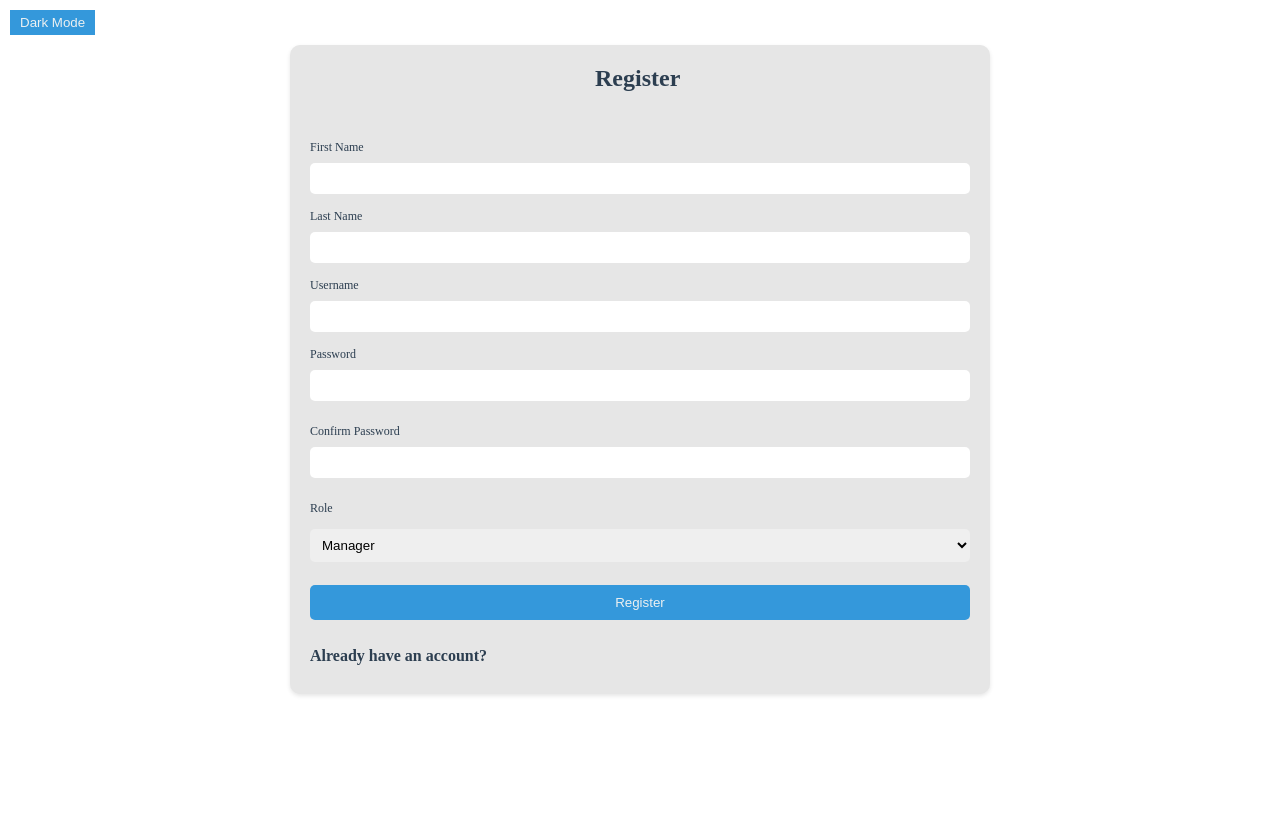
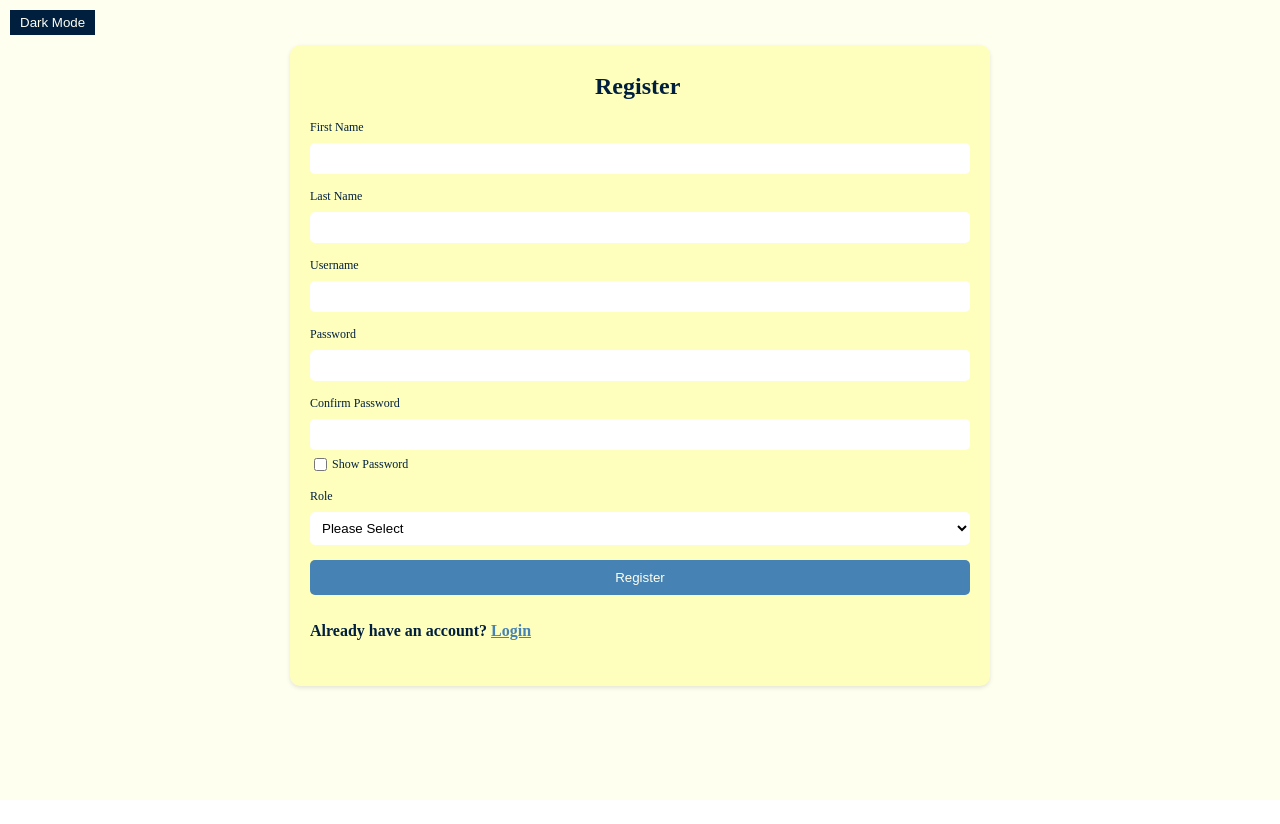
Before and after one commit to hulos1995/StockiStash-Capstone-Project, a React (Vite) app: page /signup in a window 1280 px wide. After the commit the page ends 800 px from the top, so only its background shows below. Built offline with nearby package versions, Linux system fonts and the light colour scheme; a web font is replaced by a local one.

Commit message:
style login page

```diff
--- a/src/components/DarkMode/DarkMode.jsx
+++ b/src/components/DarkMode/DarkMode.jsx
@@ -1,6 +1,5 @@
 import "./DarkMode.scss";
-
-const DarkModeToggle = ({ isDarkMode, toggleDarkMode }) => {
+const DarkMode = ({ isDarkMode, toggleDarkMode }) => {
   return (
     <button className="dark-mode-toggle" onClick={toggleDarkMode}>
       {isDarkMode ? "Light Mode" : "Dark Mode"}
@@ -8,4 +7,4 @@ const DarkModeToggle = ({ isDarkMode, toggleDarkMode }) => {
   );
 };
 
-export default DarkModeToggle;
+export default DarkMode;
--- a/src/components/DarkMode/DarkMode.scss
+++ b/src/components/DarkMode/DarkMode.scss
@@ -1,8 +1,9 @@
+@use "../../style/partials/_variable" as *;
 .dark-mode-toggle {
   margin: 10px;
   padding: 5px 10px;
-  background-color: #3498db;
+  background-color: $primary-color;
   border: none;
-  color: #ecf0f1;
+  color: $button-text;
   cursor: pointer;
 }
--- a/src/pages/LoginPage/LoginPage.jsx
+++ b/src/pages/LoginPage/LoginPage.jsx
@@ -1,5 +1,81 @@
+import { useState } from "react";
+import DarkMode from "../../components/DarkMode/DarkMode";
+import "./LoginPage.scss";
 const LoginPage = () => {
-  return <div></div>;
+  const [isDarkMode, setIsDarkMode] = useState(false);
+  const [formData, setFormData] = useState({
+    username: "",
+    password: "",
+  });
+  const [showPassword, setShowPassword] = useState(false);
+  const toggleDarkMode = () => setIsDarkMode(!isDarkMode);
+  const handleInputChange = (e) => {
+    const { name, value } = e.target;
+    setFormData({ ...formData, [name]: value });
+  };
+  const handleLogin = () => {
+    console.log("Logging in user:", formData);
+  };
+  const toggleShowPassword = () => {
+    setShowPassword(!showPassword);
+  };
+  return (
+    <div className={`login ${isDarkMode ? "login--dark" : "login--light"}`}>
+      <DarkMode isDarkMode={isDarkMode} toggleDarkMode={toggleDarkMode} />
+      <div className="login__form">
+        <div className="login__title-container">
+          <h2 className="login__title-container-text">Login</h2>
+        </div>
+        <form>
+          <div className="login__field">
+            <label className="login__field-label" htmlFor="username">
+              Username
+            </label>
+            <input
+              className="login__field-input"
+              type="text"
+              id="username"
+              name="username"
+              value={formData.username}
+              onChange={handleInputChange}
+            />
+          </div>
+          <div className="login__field">
+            <label className="login__field-label" htmlFor="password">
+              Password
+            </label>
+            <input
+              className="login__field-input"
+              type={showPassword ? "text" : "password"}
+              id="password"
+              name="password"
+              value={formData.password}
+              onChange={handleInputChange}
+            />
+            <label className="login__show-password">
+              <input
+                type="checkbox"
+                checked={showPassword}
+                onChange={toggleShowPassword}
+              />
+              Show Password
+            </label>
+          </div>
+          <button
+            className="login__field-btn"
+            type="button"
+            onClick={handleLogin}
+          >
+            Login
+          </button>
+          <h5 className="login__field-register">
+            Don&apos;t have an account? {""}
+            <span className="login__field-register-text">Register</span>
+          </h5>
+        </form>
+      </div>
+    </div>
+  );
 };
 
 export default LoginPage;
--- a/src/pages/RegisterPage/RegisterPage.jsx
+++ b/src/pages/RegisterPage/RegisterPage.jsx
@@ -1,7 +1,6 @@
 import { useState } from "react";
 import DarkMode from "../../components/DarkMode/DarkMode";
 import "./RegisterPage.scss";
-
 const RegisterPage = () => {
   const [isDarkMode, setIsDarkMode] = useState(false);
   const [formData, setFormData] = useState({
@@ -12,17 +11,18 @@ const RegisterPage = () => {
     confirmPassword: "",
     role: "manager",
   });
-
+  const [showPassword, setShowPassword] = useState(false);
   const toggleDarkMode = () => setIsDarkMode(!isDarkMode);
   const handleInputChange = (e) => {
     const { name, value } = e.target;
     setFormData({ ...formData, [name]: value });
   };
-
   const handleRegister = () => {
     console.log("Registering user:", formData);
   };
-
+  const toggleShowPassword = () => {
+    setShowPassword(!showPassword);
+  };
   return (
     <div
       className={`register ${
@@ -36,11 +36,11 @@ const RegisterPage = () => {
         </div>
         <form>
           <div className="register__field">
-            <label className="register__field-user" htmlFor="firstname">
+            <label className="register__field-label" htmlFor="firstname">
               First Name
             </label>
             <input
-              className="register__field-userName"
+              className="register__field-input"
               type="text"
               id="firstname"
               name="firstname"
@@ -49,11 +49,11 @@ const RegisterPage = () => {
             />
           </div>
           <div className="register__field">
-            <label className="register__field-user" htmlFor="lastname">
+            <label className="register__field-label" htmlFor="lastname">
               Last Name
             </label>
             <input
-              className="register__field-userName"
+              className="register__field-input"
               type="text"
               id="lastname"
               name="lastname"
@@ -62,11 +62,11 @@ const RegisterPage = () => {
             />
           </div>
           <div className="register__field">
-            <label className="register__field-user" htmlFor="username">
+            <label className="register__field-label" htmlFor="username">
               Username
             </label>
             <input
-              className="register__field-userName"
+              className="register__field-input"
               type="text"
               id="username"
               name="username"
@@ -75,12 +75,12 @@ const RegisterPage = () => {
             />
           </div>
           <div className="register__field">
-            <label className="register__field-password" htmlFor="password">
+            <label className="register__field-label" htmlFor="password">
               Password
             </label>
             <input
-              className="register__field-passwordField"
-              type="password"
+              className="register__field-input"
+              type={showPassword ? "text" : "password"}
               id="password"
               name="password"
               value={formData.password}
@@ -88,35 +88,41 @@ const RegisterPage = () => {
             />
           </div>
           <div className="register__field">
-            <label
-              className="register__field-passwordConfirm"
-              htmlFor="confirmPassword"
-            >
+            <label className="register__field-label" htmlFor="confirmPassword">
               Confirm Password
             </label>
             <input
-              className="register__field-passwordField"
-              type="password"
+              className="register__field-input"
+              type={showPassword ? "text" : "password"}
               id="confirmPassword"
               name="confirmPassword"
               value={formData.confirmPassword}
               onChange={handleInputChange}
             />
+            <label className="register__show-password">
+              <input
+                type="checkbox"
+                checked={showPassword}
+                onChange={toggleShowPassword}
+              />
+              Show Password
+            </label>
           </div>
           <div className="register__field">
-            <label className="register__field-role" htmlFor="role">
+            <label className="register__field-label" htmlFor="role">
               Role
             </label>
             <select
-              className="register__field-userRole"
+              className="register__field-select"
               id="role"
               name="role"
               value={formData.role}
               onChange={handleInputChange}
             >
-              <option value="manager">Manager</option>
-              <option value="polisher">Mold Polisher</option>
-              <option value="spotter">Spotter</option>
+              <option value="Select">Please Select</option>
+              <option value="Manager">Manager</option>
+              <option value="Polisher">Mold Polisher</option>
+              <option value="Spotter">Spotter</option>
             </select>
           </div>
           <button
@@ -126,7 +132,10 @@ const RegisterPage = () => {
           >
             Register
           </button>
-          <h5 className="register__field-login">Already have an account?</h5>
+          <h5 className="register__field-login">
+            Already have an account?{" "}
+            <span className="register__field-login-text">Login</span>
+          </h5>
         </form>
       </div>
     </div>
--- a/src/pages/RegisterPage/RegisterPage.scss
+++ b/src/pages/RegisterPage/RegisterPage.scss
@@ -1,94 +1,97 @@
-@use "../../style/partials/_variable" as *;
+@use "../../style/partials/__variable" as *;
 @use "../../style/partials/__mixin" as *;
 @use "../../style/partials/__typography" as *;
 @use "../../style/partials/__reset" as *;
 .register {
   font-family: "prata";
-  height: 103vh;
+  height: 100vh;
   &--dark {
-    background-color: $dark-bg;
-    color: $text-light;
+    background-color: $background-dark;
+    color: $text-secondary;
     .register__form {
-      background-color: lighten($dark-bg, 10%);
+      background-color: lighten($background-dark, 10%);
     }
   }
   &--light {
-    background-color: $light-bg;
-    color: $text-dark;
+    background-color: $background-light;
+    color: $text-primary;
     .register__form {
-      background-color: darken($light-bg, 10%);
+      background-color: darken($background-light, 10%);
     }
   }
   &__form {
     font-size: 0.75rem;
     width: 300px;
-    padding: 0 20px;
-    padding-bottom: 3px;
+    padding: 20px;
     border-radius: 10px;
     box-shadow: 0 2px 4px rgba(0, 0, 0, 0.1);
     margin: 0 auto;
-
     @include tablet {
       width: 700px;
     }
   }
   &__title-container {
-    margin-bottom: 20px;
     @include center;
     &-text {
       font-size: 1.5rem;
       width: 90px;
-      padding-bottom: 0.5rem;
+      margin-top: 0.5rem;
     }
   }
   &__field {
     margin-bottom: 15px;
-
-    &-role {
-      display: block;
-      margin-bottom: 5px;
-    }
-
-    &-user,
-    &-password,
-    &-passwordConfirm {
+    &-label {
       font-size: 0.75rem;
       width: 100%;
     }
-    input,
-    select {
+    &-input {
       width: 100%;
       padding: 8px;
       border-radius: 5px;
       margin-top: 0.5rem;
       border: none;
+      background-color: $input-background;
+      &:focus {
+        border: 1px solid $accent-color;
+      }
+    }
+    &-select {
+      width: 100%;
+      padding: 8px;
+      border-radius: 5px;
+      margin-top: 0.5rem;
+      border: none;
+      background-color: $input-background;
 
       &:focus {
-        border: 1px solid $primary-color;
-      }
-    }
-    &-passwordField {
-      margin-bottom: 0.5rem;
-    }
-    &-userRole {
-      &:focus {
-        border: 1px solid $primary-color;
+        border: 1px solid $accent-color;
       }
     }
     &-btn {
       width: 100%;
       padding: 10px;
-      background-color: $primary-color;
+      background-color: $secondary-color;
       border: none;
       border-radius: 5px;
-      color: $light-color;
-      margin-top: 0.5rem;
+      color: $button-text;
       cursor: pointer;
     }
-
     &-login {
       font-size: 1rem;
       cursor: pointer;
+      &-text {
+        color: $secondary-color;
+        font-size: 1rem;
+        text-decoration: underline;
+      }
+    }
+  }
+  &__show-password {
+    display: flex;
+    align-items: center;
+    margin-top: 5px;
+    input {
+      margin-right: 5px;
     }
   }
 }
--- a/src/style/partials/__variable.scss
+++ b/src/style/partials/__variable.scss
@@ -1,11 +1,11 @@
-$primary-color: #3498db;
-$dark-color: #2c3e50;
-$light-color: #ecf0f1;
-$dark-bg: #34495e;
-$light-bg: #fff;
-$text-dark: #2c3e50;
-$text-light: #ecf0f1;
-$exSmall: 0.75rem;
-$small: 0.875rem;
-$regular: 1.5rem;
-$big: 2rem;
+$primary-color: #001f3f;
+$secondary-color: #4682b4;
+$accent-color: #01ff70;
+$background-light: #fffff0;
+$background-dark: #2f4f4f;
+$text-primary: #001f3f;
+$text-secondary: #b0c4de;
+$form-background: #dddddd; // Cool Gray
+$input-background: #ffffff; // White
+$button-text: #fffff0; // Ivory
+$accent-secondary: #4682b4; // Steel Blue
```
Also changed, not shown: src/pages/LoginPage/LoginPage.scss (+87 -0 lines).
